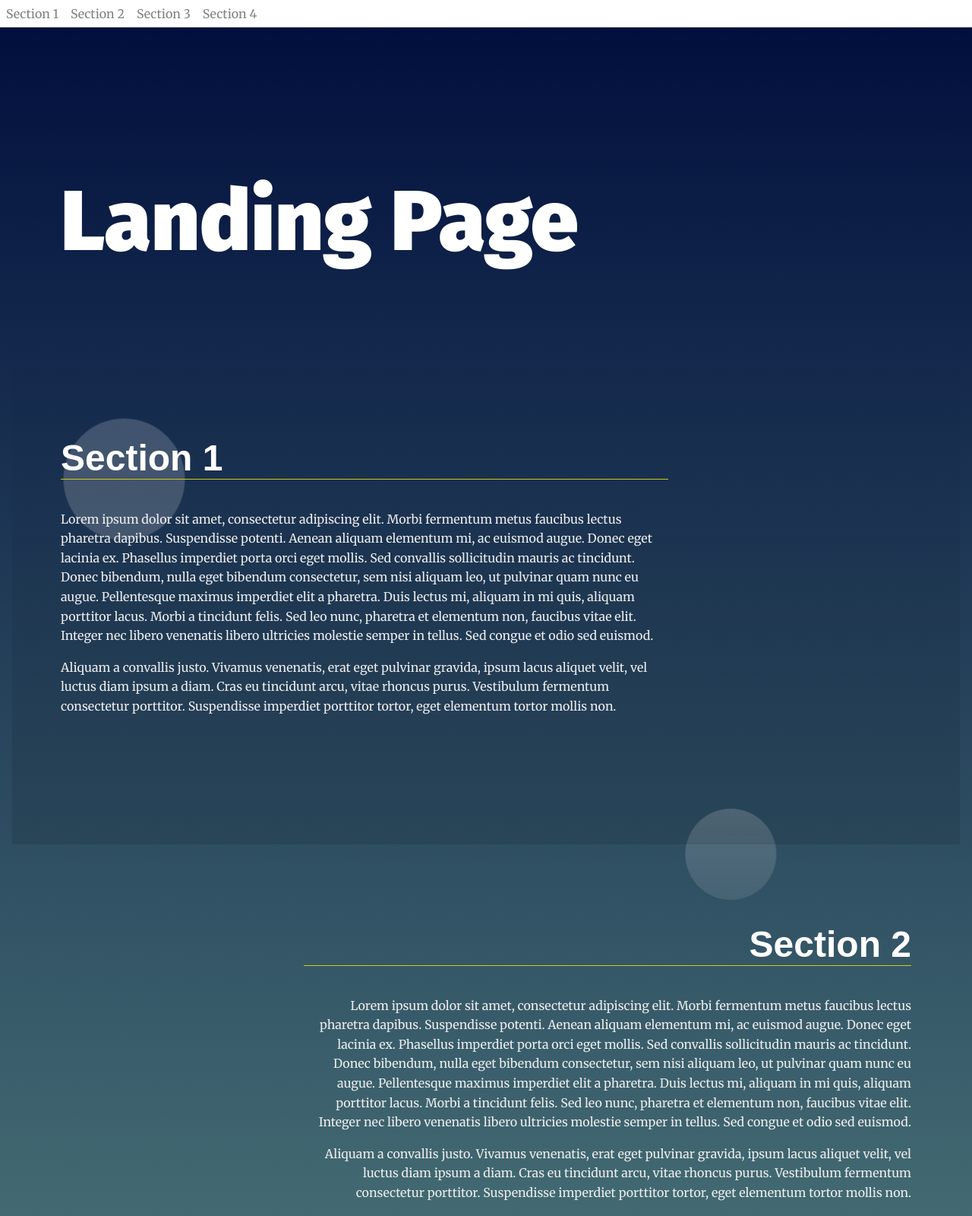
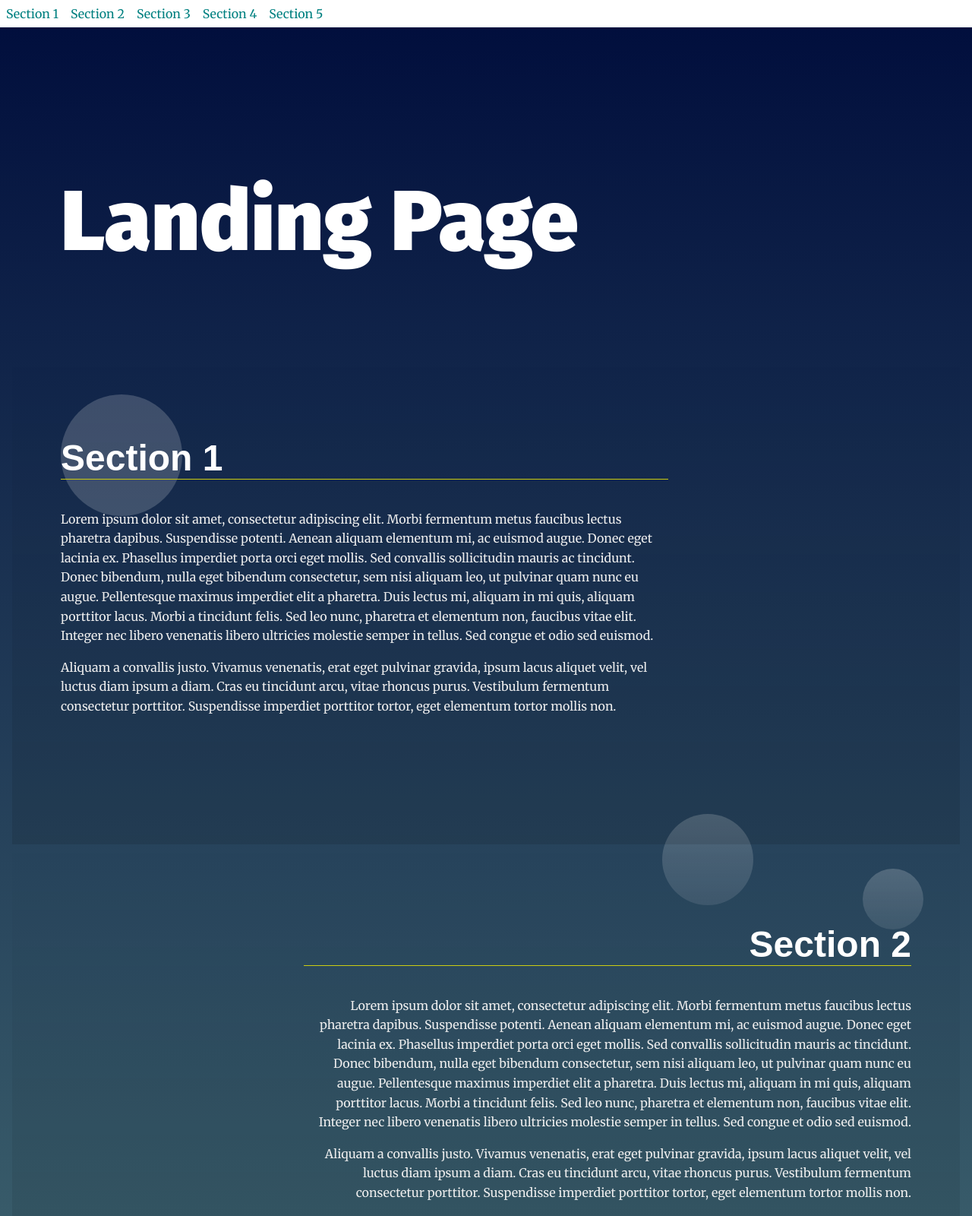
Before and after one commit to elpollodiablo87/landing-page-for-udacity-nano-degree, a plain HTML site: page index.html in a window 1280 px wide. Shown: the top 1600 px of the page at 76% size. Drawn offline with Linux system fonts and the light colour scheme.

Commit message:
Add files via upload
This is the second version, made from scrach, using Intersection Observer API instead of getReactBound.

```diff
--- a/css/styles.css
+++ b/css/styles.css
@@ -64,31 +64,30 @@ section {
 /* ---- Module Rules ---- */
 
 /* Navigation Styles*/
-
 .navbar__menu ul {
     padding-left: 0;
-    margin: .5em;
-    text-align: left;
+    margin: 0;
+
 }
 
 .navbar__menu li {
     display: inline-block;
-    margin-right: 1em;
+    margin: .5em;
 }
-li a {
-    text-decoration: none;
-    color: grey;
-}
-li a:hover {
-    border-bottom: .3em solid steelblue;
-}
-/*media query to make nav menu vertical on smaller screens*/
-@media only screen and (max-width: 600px) {
+/* diplaying vertical menu for small screens */
+@media only screen and (max-width: 600px){
     .navbar__menu li {
         display: block;
-
     }
-
+    }
+}
+.navbar__menu a:hover {
+    color:tomato;
+    border-bottom: 3px solid orange;
+}
+.navbar__menu a {
+    text-decoration: none;
+    color: teal;
 }
 
 .navbar__menu .menu__link {
--- a/index.html
+++ b/index.html
@@ -58,10 +58,18 @@
         <p>Aliquam a convallis justo. Vivamus venenatis, erat eget pulvinar gravida, ipsum lacus aliquet velit, vel luctus diam ipsum a diam. Cras eu tincidunt arcu, vitae rhoncus purus. Vestibulum fermentum consectetur porttitor. Suspendisse imperdiet porttitor tortor, eget elementum tortor mollis non.</p>
       </div>
     </section>
+    <section id="section5" data-nav="Section 5">
+      <div class="landing__container">
+        <h2>Section 5</h2>
+        <p>Lorem ipsum dolor sit amet, consectetur adipiscing elit. Morbi fermentum metus faucibus lectus pharetra dapibus. Suspendisse potenti. Aenean aliquam elementum mi, ac euismod augue. Donec eget lacinia ex. Phasellus imperdiet porta orci eget mollis. Sed convallis sollicitudin mauris ac tincidunt. Donec bibendum, nulla eget bibendum consectetur, sem nisi aliquam leo, ut pulvinar quam nunc eu augue. Pellentesque maximus imperdiet elit a pharetra. Duis lectus mi, aliquam in mi quis, aliquam porttitor lacus. Morbi a tincidunt felis. Sed leo nunc, pharetra et elementum non, faucibus vitae elit. Integer nec libero venenatis libero ultricies molestie semper in tellus. Sed congue et odio sed euismod.</p>
+
+        <p>Aliquam a convallis justo. Vivamus venenatis, erat eget pulvinar gravida, ipsum lacus aliquet velit, vel luctus diam ipsum a diam. Cras eu tincidunt arcu, vitae rhoncus purus. Vestibulum fermentum consectetur porttitor. Suspendisse imperdiet porttitor tortor, eget elementum tortor mollis non.</p>
+      </div>
+    </section>
   </main>
   <footer class="page__footer">
     <p>&copy Udacity</p>
   </footer>
-<script type="text/javascript" src="js/app.js"></script>
+<script src="js/app.js"></script>
 </body>
 </html>
--- a/js/app.js
+++ b/js/app.js
@@ -17,52 +17,68 @@
  * Define Global Variables
  *
 */
-const frag = document.createDocumentFragment();
-const navList = document.getElementById('navbar__list');
-const sectionList = document.querySelectorAll('section');
-const listItem = document.querySelectorAll('li');
-const navLink = document.querySelectorAll('a');
+const navbar__list = document.getElementById('navbar__list');
+const sections_list = document.querySelectorAll('section');
+
+
 
 /**
  * End Global Variables
+ * Start Helper Functions
+ *
+*/
+// Function for smooth scrolling to sections when clicking nav items
+const smoothScroll = (link, section)=> {
+    link.addEventListener('click', (event)=>{
+        event.preventDefault();
+        section.scrollIntoView({
+            behavior: 'smooth'
+        })
+     })
+}
+// Function for dynamically adding listitems which contain anchor tags for navigation
+const addListItem = () => {
+    sections_list.forEach((section)=>{
+        let listItem = document.createElement('li');
+        navbar__list.append(listItem);
+        listItem.insertAdjacentHTML('afterbegin', `<a href='#${section.getAttribute('id')}'>${section.getAttribute('data-nav')}</a>`);
+        smoothScroll(listItem, section);
+    })
+}
 
+const activeClass = () => {
+    sections_list.forEach((section)=> {
+        observer = new IntersectionObserver((targets) => {
+            targets.forEach((target) => {
+              if (target.intersectionRatio > 0 ) {
+                section.classList.add('your-active-class')
+              } else {
+                section.classList.remove('your-active-class')
+              }
+            });
+          });
+
+          observer.observe(section);
+    })
+}
+
+/**
+ * End Helper Functions
  * Begin Main Functions
  *
 */
+const main = () => {
+    addListItem();
+    activeClass();
+}
+window.onload = main()
+// build the nav
 
-// build the nav
-sectionList.forEach((section)=>{
-	let li = document.createElement('li');
-	let anchor = document.createElement('a');
-	anchor.textContent = section.getAttribute('data-nav');
-	anchor.href = '#'+section.getAttribute('id');
-	li.appendChild(anchor);
-	frag.appendChild(li);
-	//prevent navigation from jumping to sections
-	anchor.addEventListener('click', (evt)=> {
-		evt.preventDefault();
-		section.scrollIntoView({behavior: 'smooth'});
-	})
-})
-
-navList.appendChild(frag);
 
 // Add class 'active' to section when near top of viewport
 
-window.addEventListener("scroll", ()=> {
-	sectionList.forEach((val, index, arr)=> {
-	let rect = val.getBoundingClientRect();
-	console.log(rect);
-	if (rect.top > 0 && rect.top < 700 ) {
-		val.classList.add('your-active-class');
-		console.log('class added');
-	} else {
-		val.classList.remove('your-active-class');
-		console.log('class removed');
-	}
-})
-})
 
+// Scroll to anchor ID using scrollTO event
 
 
 /**
@@ -70,3 +86,9 @@ window.addEventListener("scroll", ()=> {
  * Begin Events
  *
 */
+
+// Build menu
+
+// Scroll to section on link click
+
+// Set sections as active
```
Also changed, not shown: 1 other file.
